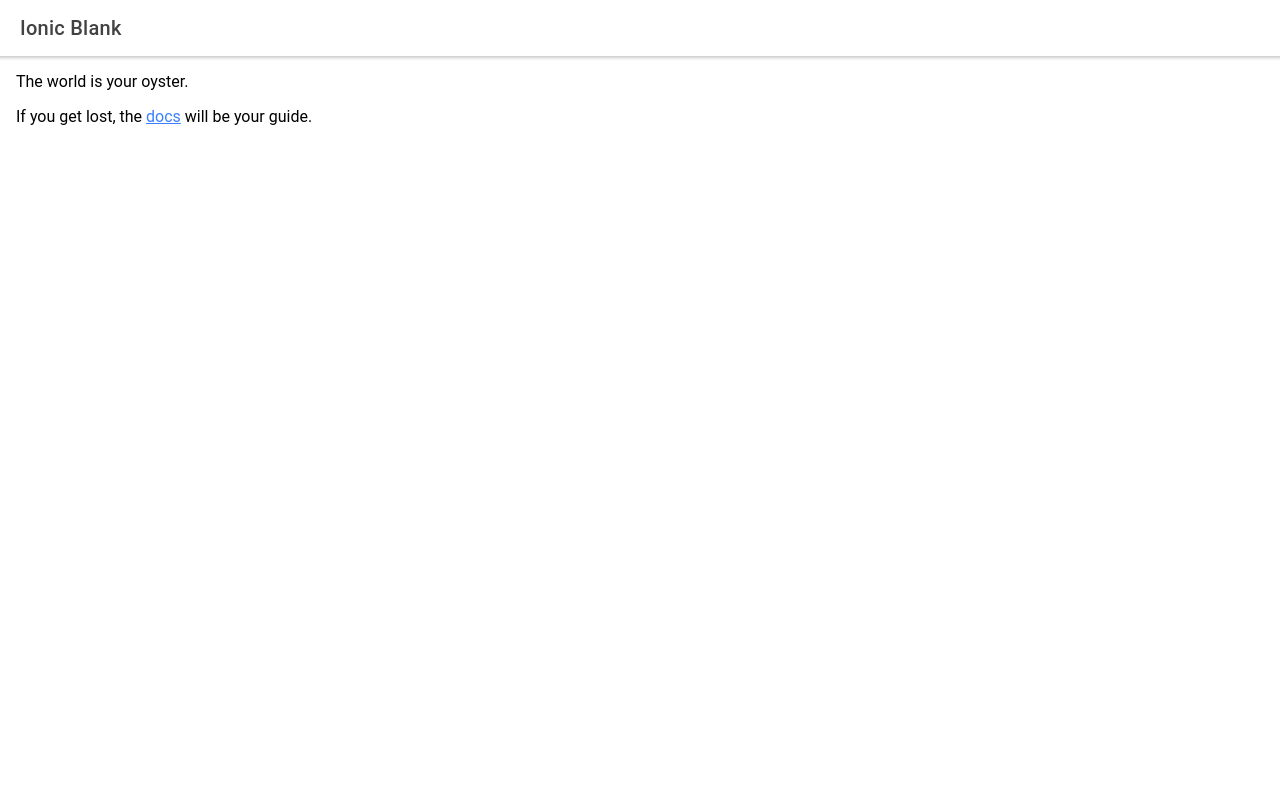
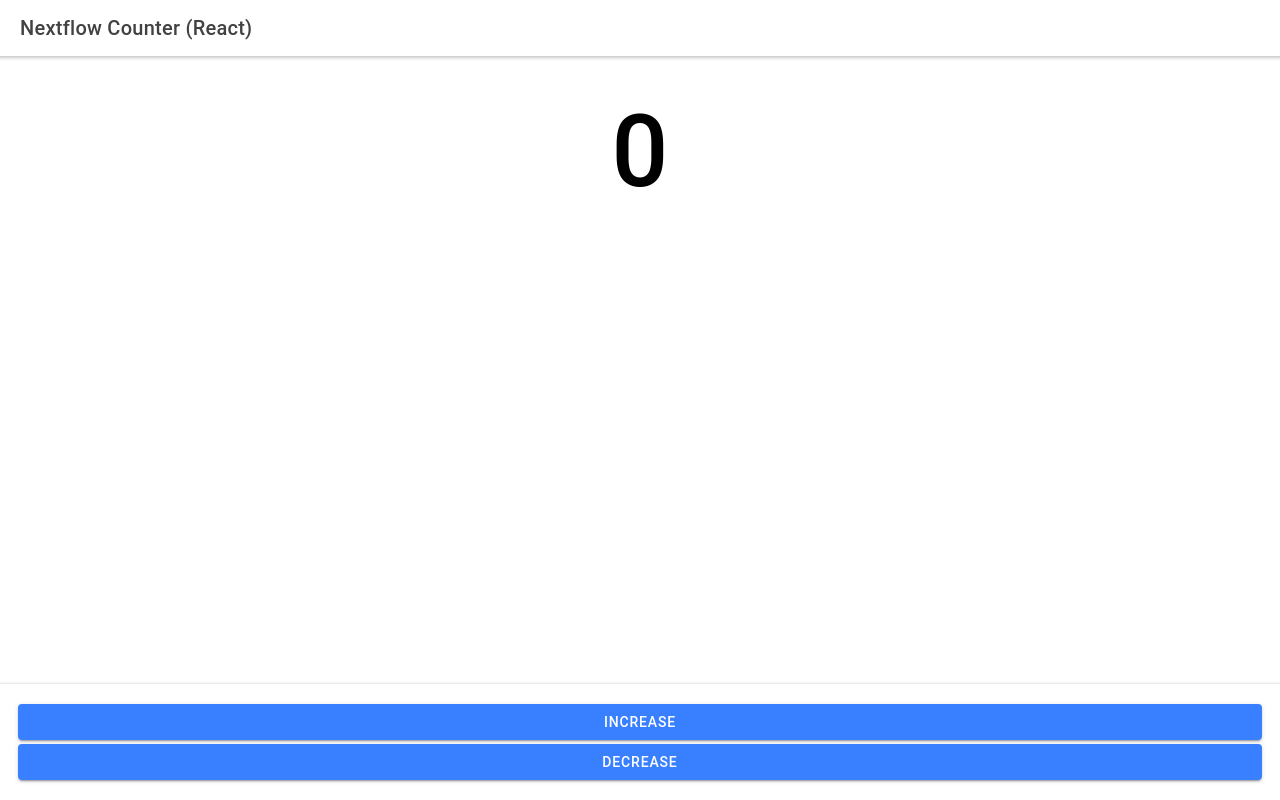
Before and after one commit to teerasej/ionic-react-counter, a React (Create React App) app: page /home in a window 1280 px wide. Built offline with nearby package versions, Linux system fonts and the light colour scheme.

Commit message:
prepare start

```diff
--- a/src/pages/Home.tsx
+++ b/src/pages/Home.tsx
@@ -1,4 +1,4 @@
-import { IonContent, IonHeader, IonPage, IonTitle, IonToolbar } from '@ionic/react';
+import { IonContent, IonHeader, IonPage, IonTitle, IonToolbar, IonFooter, IonButton } from '@ionic/react';
 import React from 'react';
 
 const Home: React.FC = () => {
@@ -6,19 +6,19 @@
     <IonPage>
       <IonHeader>
         <IonToolbar>
-          <IonTitle>Ionic Blank</IonTitle>
+          <IonTitle>Nextflow Counter (React)</IonTitle>
         </IonToolbar>
       </IonHeader>
       <IonContent className="ion-padding">
-        The world is your oyster.
-        <p>
-          If you get lost, the{' '}
-          <a target="_blank" rel="noopener noreferrer" href="https://ionicframework.com/docs/">
-            docs
-          </a>{' '}
-          will be your guide.
-        </p>
+        <h1 style={{
+          textAlign: 'center',
+          fontSize: '100px'
+        }}>0</h1>
       </IonContent>
+      <IonFooter className="ion-padding">
+          <IonButton expand="block">Increase</IonButton>
+          <IonButton expand="block">Decrease</IonButton>
+      </IonFooter>
     </IonPage>
   );
 };
```
